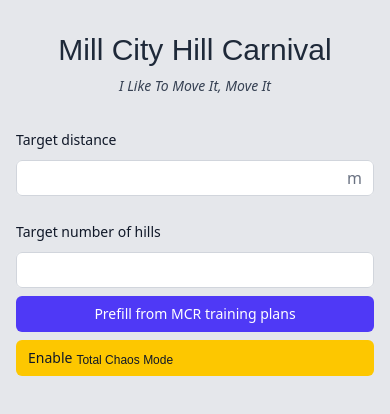
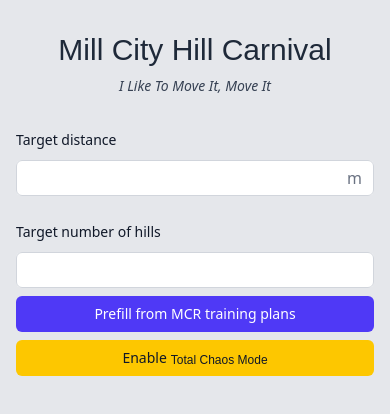
Before and after one commit to tatebosler/mill-city-hill-carnival, a Next.js app: page / in a window 390 px wide. Shown: the top 414 px of the page. Built offline with nearby package versions, Linux system fonts and the light colour scheme; a web font is replaced by a local one.

Commit message:
fix button again

```diff
--- a/src/app/page.tsx
+++ b/src/app/page.tsx
@@ -205,12 +205,10 @@ export default function Home() {
             <button
               type="button"
               onClick={() => setChaosDialogOpen(true)}
-              className="cursor-pointer w-full sm:w-auto rounded-md bg-yellow-400 px-3 py-2 text-sm font-medium text-gray-900 hover:bg-yellow-300 focus:outline-2 focus:outline-offset-2 focus:outline-yellow-400"
+              className="cursor-pointer w-full sm:w-auto rounded-md bg-yellow-400 px-3 py-2 text-sm font-medium text-gray-900 hover:bg-yellow-300 focus:outline-2 focus:outline-offset-2 focus:outline-yellow-400 flex flex-row items-end gap-1 justify-center"
             >
-              <div className="flex flex-row items-end gap-1">
-                <span>Enable</span>
-                <span className="font-serif text-xs">Total Chaos Mode</span>
-              </div>
+              <span>Enable</span>
+              <span className="font-serif text-xs">Total Chaos Mode</span>
             </button>
           </div>
         </div>
```
